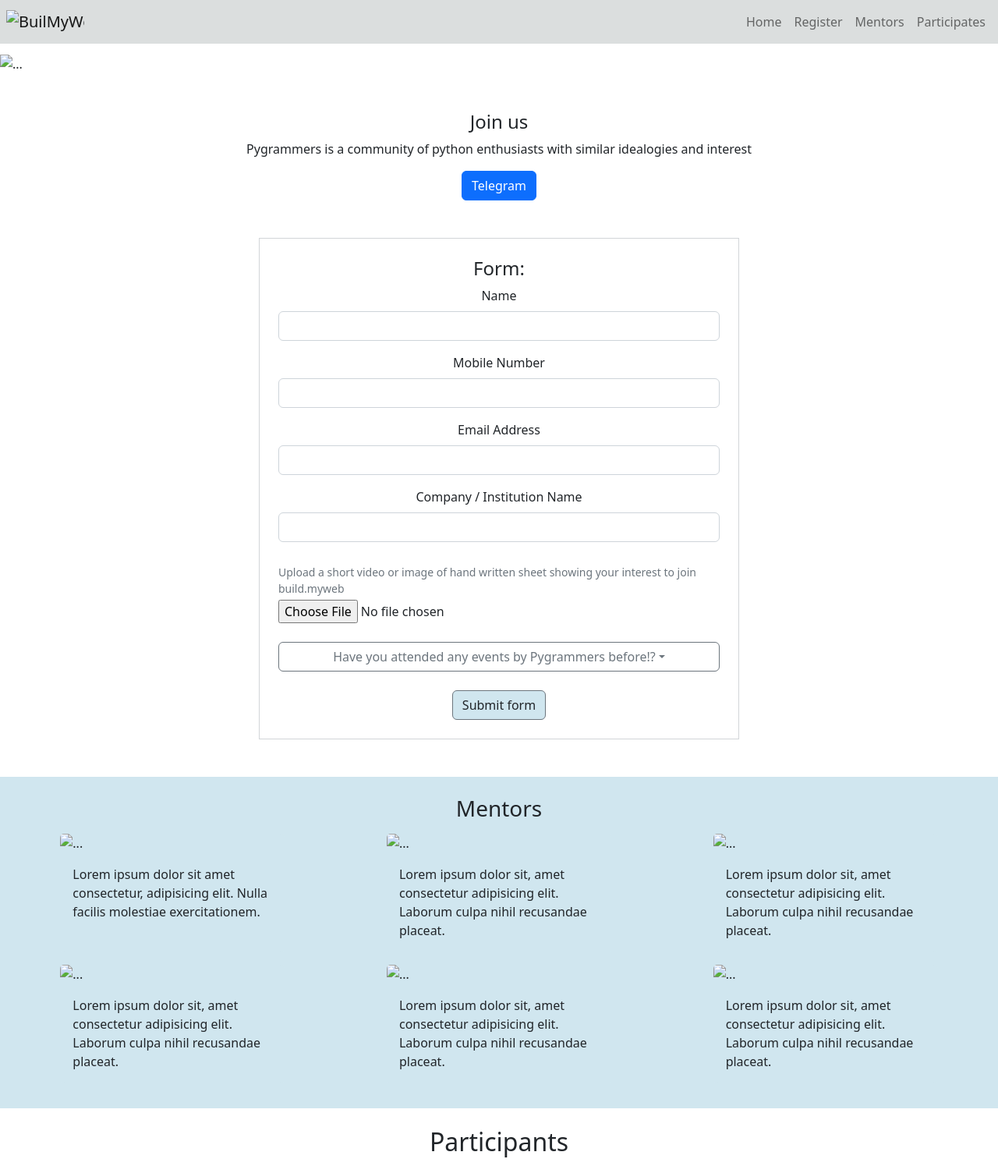
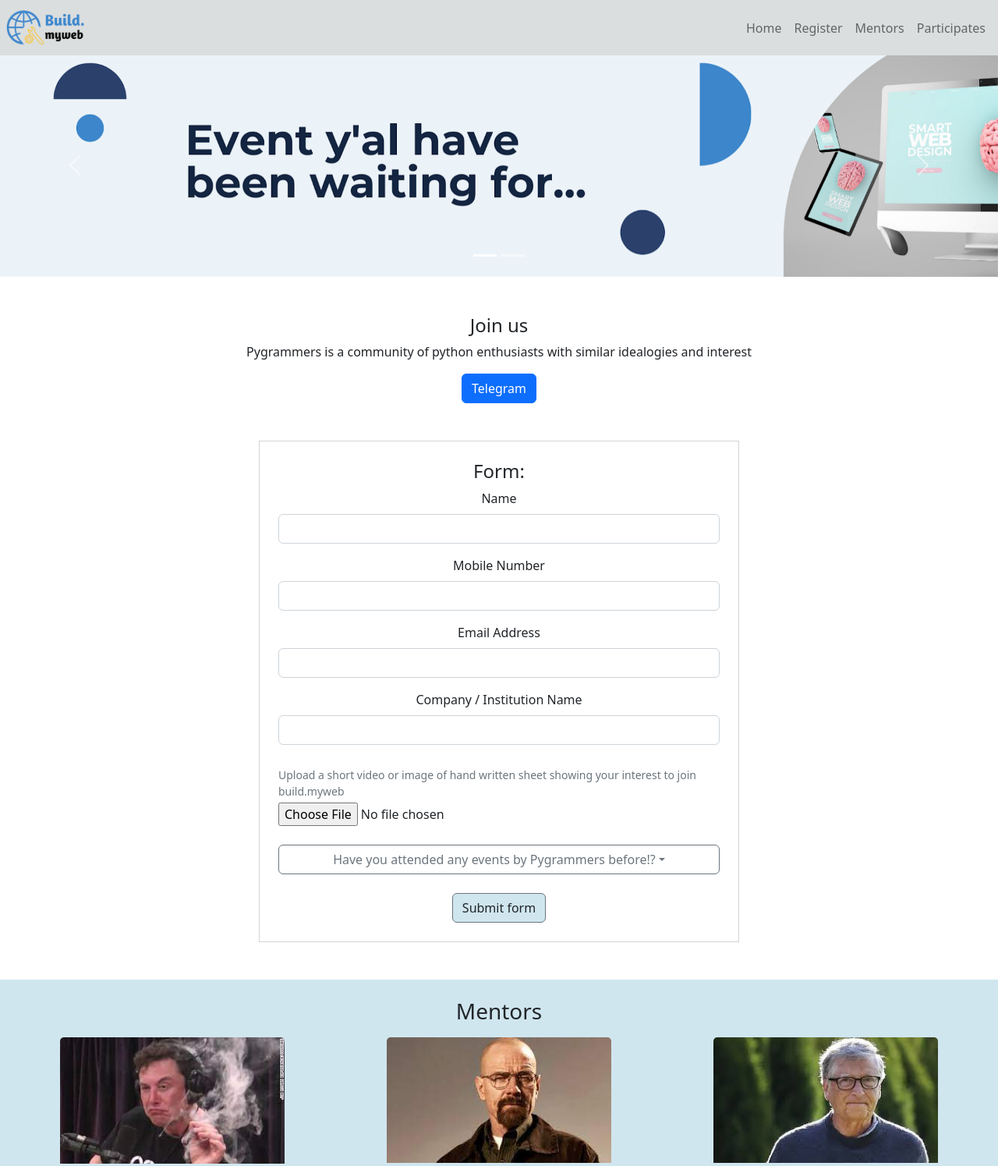
Before and after one commit to AswinHarish/Build.myweb, a plain HTML site: page index.html in a window 1280 px wide. Shown: the top 1495 px of the page at 78% size. Drawn offline with nearby package versions, Linux system fonts and the light colour scheme; the site is published under a folder, as on GitHub Pages, so addresses that start at the root find nothing.

Commit message:
Update index.html

```diff
--- a/index.html
+++ b/index.html
@@ -5,7 +5,7 @@
 	<meta http-equiv="X-UA-Compatible" content="IE=edge">
 	<meta name="viewport" content="width=device-width, initial-scale=1.0">
 	<title>Build.myweb</title>
-	<link rel="icon" type="image/png" href="/Media/logo.png">
+	<link rel="icon" type="image/png" href="Media/logo.png">
 	<!-- CSS only -->
 <link href="https://cdn.jsdelivr.net/npm/bootstrap@5.2.3/dist/css/bootstrap.min.css" rel="stylesheet" integrity="sha384-rbsA2VBKQhggwzxH7pPCaAqO46MgnOM80zW1RWuH61DGLwZJEdK2Kadq2F9CUG65" crossorigin="anonymous">
 </head>
@@ -13,7 +13,7 @@
 	<div>
 		<nav class="navbar fixed-top navbar-light navbar-expand-md bg-faded p-2" style="background-color: rgb(219, 222, 222);">
 			<a class="navbar-brand d-flex w-50 mr-auto" href="#">
-				<img src="/Media/logo.png" alt="BuilMyWeb" width="100em">
+				<img src="Media/logo.png" alt="BuilMyWeb" width="100em">
 			</a>
 			<button class="navbar-toggler" type="button" data-bs-toggle="collapse" data-bs-target="#collapsingNavbar3">
 					<span class="navbar-toggler-icon"></span>
@@ -44,10 +44,10 @@
 			</div>
 			<div class="carousel-inner">
 				<div class="carousel-item active">
-					<img src="/Media/banner.png" class="d-block w-100" alt="...">
+					<img src="Media/banner.png" class="d-block w-100" alt="...">
 				</div>
 				<div class="carousel-item">
-					<img src="/Media/banner2.png" class="d-block w-100" alt="...">
+					<img src="Media/banner2.png" class="d-block w-100" alt="...">
 				</div>
 			</div>
 			<button class="carousel-control-prev" type="button" data-bs-target="#carouselExampleIndicators" data-bs-slide="prev">
@@ -114,7 +114,7 @@
 		<div class="row d-flex justify-content-evenly">
 			<div class="col-md-4 col-12 p-2 d-flex justify-content-evenly">
 				<div class="card border-0"  style="max-width: 18rem; background-color: rgb(208, 230, 239);">
-					<img src="/Media/musk.jpeg" class="card-img-top" alt="...">
+					<img src="Media/musk.jpeg" class="card-img-top" alt="...">
 					<div class="card-body">
 						<p class="card-text">Lorem ipsum dolor sit amet consectetur, adipisicing elit. Nulla facilis molestiae exercitationem.</p>
 					</div>
@@ -122,7 +122,7 @@
 			</div>
 			<div class="col-md-4 col-12 p-2 d-flex justify-content-evenly">
 				<div class="card border-0" style="max-width: 18rem; background-color: rgb(208, 230, 239);">
-					<img src="/Media/bryan.jpeg" class="card-img-top" alt="...">
+					<img src="Media/bryan.jpeg" class="card-img-top" alt="...">
 					<div class="card-body">
 						<p class="card-text">Lorem ipsum dolor sit, amet consectetur adipisicing elit. Laborum culpa nihil recusandae placeat.</p>
 					</div>
@@ -130,7 +130,7 @@
 			</div>
 			<div class="col-md-4 col-12 p-2 d-flex justify-content-evenly">
 				<div class="card border-0" style="max-width: 18rem; background-color: rgb(208, 230, 239);">
-					<img src="/Media/bill.jpeg" class="card-img-top" alt="...">
+					<img src="Media/bill.jpeg" class="card-img-top" alt="...">
 					<div class="card-body">
 						<p class="card-text">Lorem ipsum dolor sit, amet consectetur adipisicing elit. Laborum culpa nihil recusandae placeat.</p>
 					</div>
@@ -140,7 +140,7 @@
 		<div class="row d-flex justify-content-evenly">
 			<div class="col-md-4 col-12 p-2 d-flex justify-content-evenly">
 				<div class="card border-0"  style="max-width: 18rem; background-color: rgb(208, 230, 239);">
-					<img src="/Media/jeff.jpeg" class="card-img-top" alt="...">
+					<img src="Media/jeff.jpeg" class="card-img-top" alt="...">
 					<div class="card-body">
 						<p class="card-text">Lorem ipsum dolor sit, amet consectetur adipisicing elit. Laborum culpa nihil recusandae placeat.</p>
 					</div>
@@ -148,7 +148,7 @@
 			</div>
 			<div class="col-md-4 col-12 p-2 d-flex justify-content-evenly">
 				<div class="card border-0" style="max-width: 18rem; background-color: rgb(208, 230, 239);">
-					<img src="/Media/branson.jpeg " class="card-img-top" alt="...">
+					<img src="Media/branson.jpeg " class="card-img-top" alt="...">
 					<div class="card-body">
 						<p class="card-text">Lorem ipsum dolor sit, amet consectetur adipisicing elit. Laborum culpa nihil recusandae placeat.</p>
 					</div>
@@ -156,7 +156,7 @@
 			</div>
 			<div class="col-md-4 col-12 p-2 d-flex justify-content-evenly">
 				<div class="card border-0" style="max-width: 18rem; background-color: rgb(208, 230, 239);">
-					<img src="/Media/tate.jpeg " class="card-img-top" alt="...">
+					<img src="Media/tate.jpeg " class="card-img-top" alt="...">
 					<div class="card-body">
 						<p class="card-text">Lorem ipsum dolor sit, amet consectetur adipisicing elit. Laborum culpa nihil recusandae placeat.</p>
 					</div>
@@ -224,7 +224,7 @@
 <footer class="page-footer font-small blue d-flex justify-content-evenly"  style="background-color: rgb(219, 222, 222);">
   <div class="p-2">
 		<a class="" href="#coverpic">
-			<img src="/Media/footer.png" alt="BuilMyWeb" width="150em">
+			<img src="Media/footer.png" alt="BuilMyWeb" width="150em">
 		</a>
 	</div>
 </footer>
```
